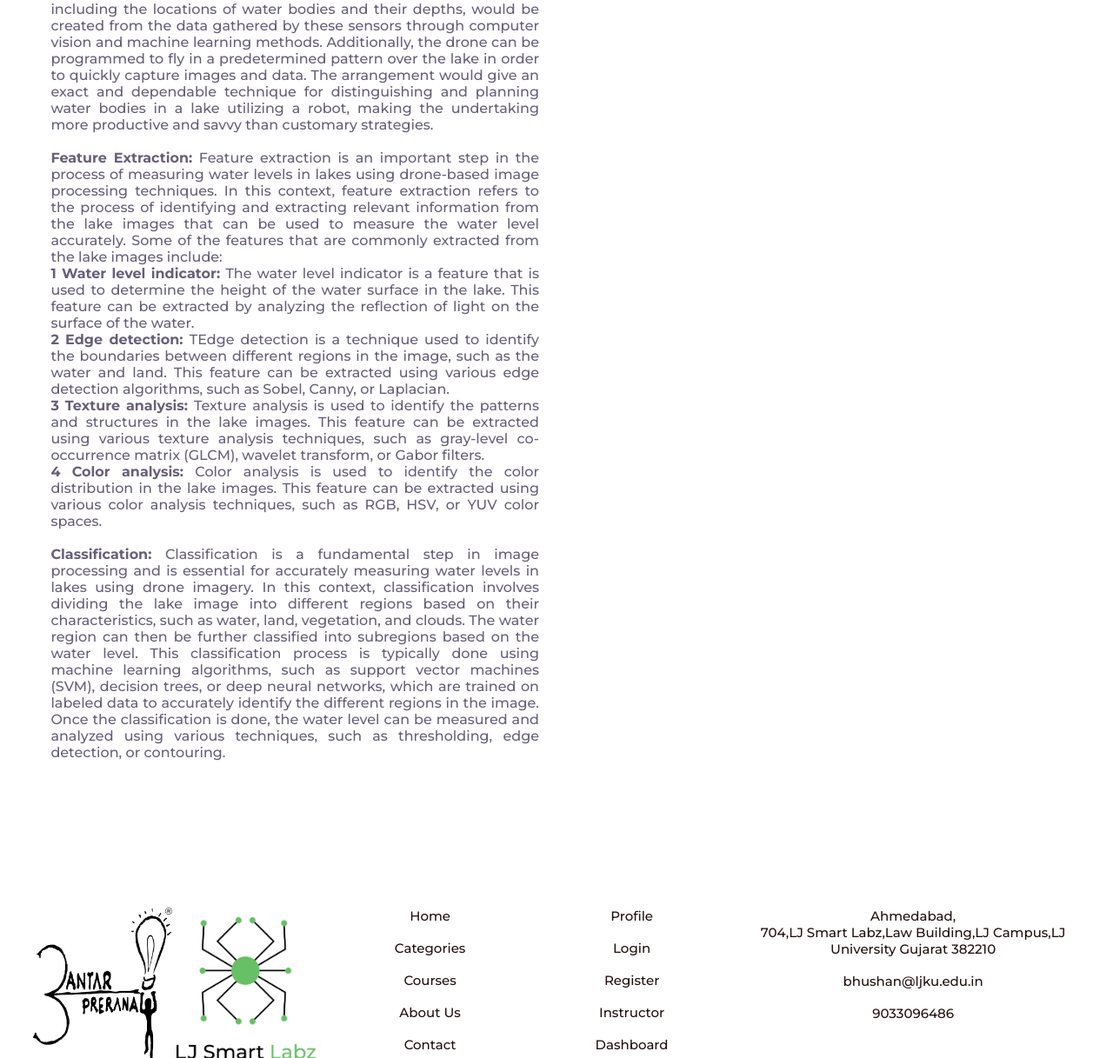
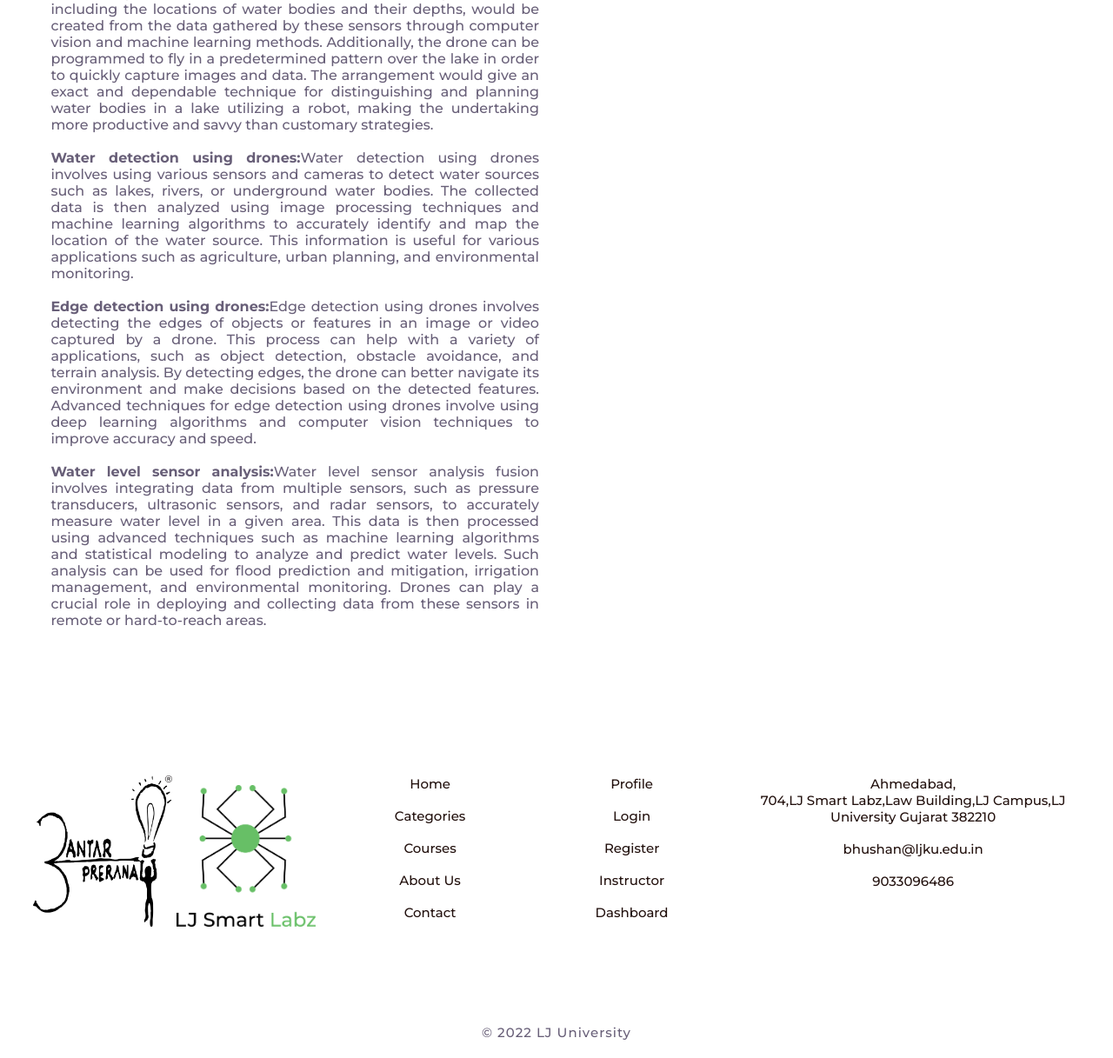
Before and after one commit to SahilPadhiyar18/LJK_DigitalOcean, a Django app: page /c6 in a window 1280 px wide. Shown: the part 582-1799 px from the top of the page at 87% size. After the commit the page ends 1778 px from the top, so only its background shows below. Run offline with Django 4.2, Linux system fonts and the light colour scheme; parts of the project's set-up code (start-up, migrations or seed data) failed here and were passed over.

Commit message:
Update c6.html

```diff
--- a/templates/c6.html
+++ b/templates/c6.html
@@ -64,49 +64,27 @@
                      lake utilizing a robot, making the undertaking more productive and savvy than customary strategies.
                 </p>
                 <br>
-               <!-- <p>
-                    <b>Image Acquisition: </b>The first step is to acquire high-quality images of the plants in the
-                    farm. This can be done using cameras or drones, depending on the size of the farm and the types of
-                    plants.
-                </p><br>
-                <p>
-                    <b>Image Preprocessing:</b>The acquired images may have some noise or artifacts that can affect the
-                    accuracy of the plant counting and classification. Therefore, the images need to be preprocessed to
-                    enhance their quality. Techniques such as noise reduction, image sharpening, and contrast
-                    enhancement can be applied to improve the images.
-                </p><br>
-                <p>
-                    <b>Segmentation:</b> The next step is to separate the plants from the background in the images. This
-                    can be done using segmentation techniques such as thresholding, edge detection, and region growing.
-                    Once the plants are segmented, they can be analyzed and counted separately.
-                </p><br> -->
-                <p>
-                    <b>Feature Extraction:</b> Feature extraction is an important step in the process
-                    of measuring water levels in lakes using drone-based image processing techniques. In this context,
-                    feature extraction refers to the process of identifying and extracting relevant information from the lake images
-                    that can be used to measure the water level accurately. Some of the features that are commonly extracted from the lake images include:
-                <p><b>1 Water level indicator: </b>The water level indicator is a feature that is used to determine the height of the water surface in the lake. This feature can be extracted
-                    by analyzing the reflection of light on the surface of the water.</p>
-                <p><b>2 Edge detection: </b>TEdge detection is a technique used to identify the boundaries between different regions in the image, such as the water and land. This feature can be
-                    extracted using various edge detection algorithms, such as Sobel, Canny, or Laplacian.</p>
-                <p><b>3 Texture analysis: </b>Texture analysis is used to identify the patterns and structures in the lake images. This feature can be extracted using various texture analysis
-                    techniques, such as gray-level co-occurrence matrix (GLCM), wavelet transform, or Gabor filters.</p>
-                <p><b>4 Color analysis: </b> Color analysis is used to identify the color distribution in the lake images.
-                    This feature can be extracted using various color analysis techniques, such as RGB, HSV, or YUV color spaces.</p>
-                </p><br>
-                <p>
-                    <b>Classification:</b>
-                        Classification is a fundamental step in image processing and is essential for accurately measuring water levels in lakes using drone imagery.
-                    In this context, classification involves dividing the lake image into different regions based on their characteristics, such as water,
-                    land, vegetation, and clouds. The water region can then be further classified into subregions based on the water level. This classification process
-                    is typically done using machine learning algorithms, such as support vector machines (SVM), decision trees, or deep neural networks, which are trained on
-                    labeled data to accurately identify the different regions in the image. Once the classification is done,
-                    the water level can be measured and analyzed using various techniques, such as thresholding, edge detection, or contouring.
-                </p><br>
-                <p>
-                     <!--<b>Counting:</b>Finally, the number of plants of each type can be determined by counting the
-                    segmented regions that belong to each type of plant.
-                </p><br> -->
+                     <p>
+                    <b>
+                        Water detection using drones:</b>Water detection using drones involves using various sensors and cameras to detect water sources such as lakes,
+                         rivers, or underground water bodies. The collected data is then analyzed using image processing techniques and machine learning algorithms to accurately identify and map the location of the water source.
+                         This information is useful for various applications such as agriculture, urban planning, and environmental monitoring.
+                </p>
+                <br>
+                   <p>
+                    <b>Edge detection using drones:</b>Edge detection using drones involves detecting the edges of objects or features in an image or video captured by a drone.
+                       This process can help with a variety of applications, such as object detection, obstacle avoidance, and terrain analysis. By detecting edges, the drone can
+                       better navigate its environment and make decisions based on the detected features.
+                       Advanced techniques for edge detection using drones involve using deep learning algorithms and computer vision techniques to improve accuracy and speed.
+                </p>
+                <br>
+                 <p>
+                    <b>Water level sensor analysis:</b>Water level sensor analysis fusion involves integrating data from multiple sensors, such as pressure transducers,
+                     ultrasonic sensors, and radar sensors, to accurately measure water level in a given area. This data is then processed using advanced techniques such as machine
+                     learning algorithms and statistical modeling to analyze and predict water levels. Such analysis can be used for flood prediction and mitigation, irrigation management, and
+                     environmental monitoring. Drones can play a crucial role in deploying and collecting data from these sensors in remote or hard-to-reach areas.
+                </p>
+                <br>
             </div>
             <div class="div5">
                 <div class="home-img">
```
